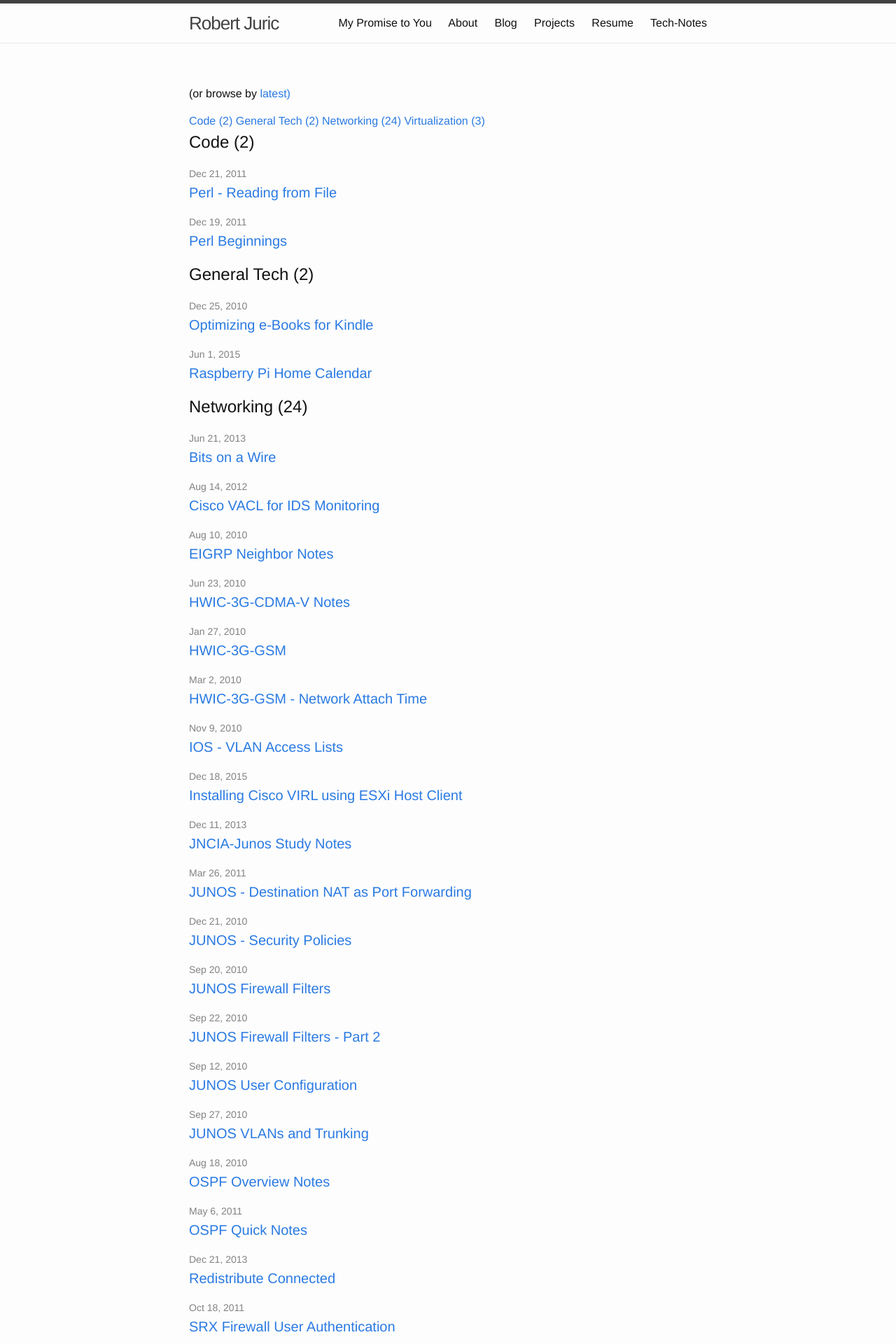
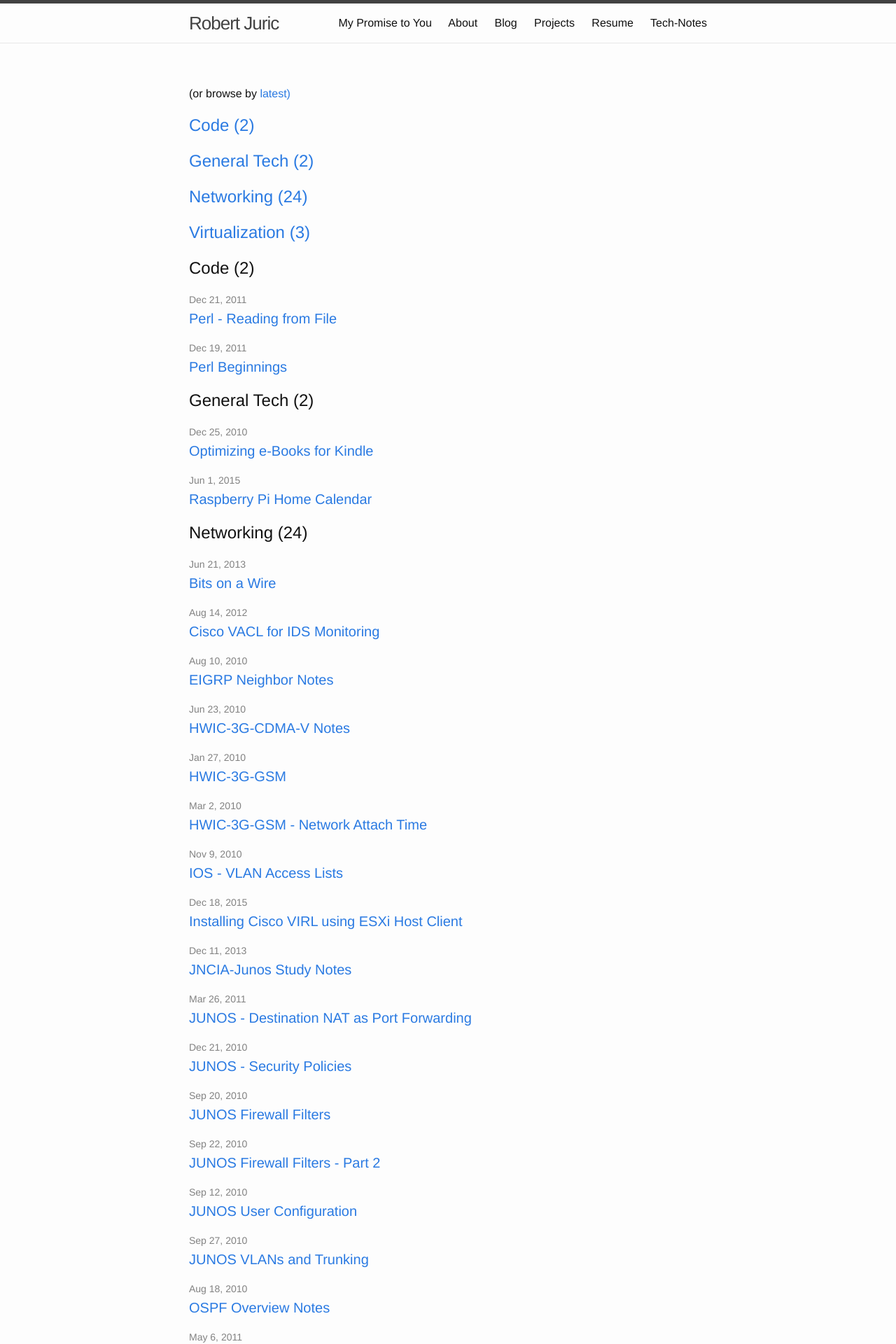
Before and after one commit to robertjuric/robertjuric.github.io, a Jekyll site: the page built from archivebycategory.md, in a window 1280 px wide. Shown: the top 1920 px of the page at 70% size. Built offline with Jekyll 4.4.1, drawn with Linux system fonts in a browser that asks for light colours.

Commit message:
Formatting cleanup

```diff
--- a/archivebycategory.md
+++ b/archivebycategory.md
@@ -16,7 +16,7 @@ sitemap: false
     {% if category[0] == "Blog" %}
     {% else if %}
         <span class="site-tag">
-        <a href="#{{ category | first | slugify }}">{{ category[0] | replace:'-', ' ' }} ({{ category | last | size }})</a>
+        <h2><a href="#{{ category | first | slugify }}">{{ category[0] | replace:'-', ' ' }} ({{ category | last | size }})</a></h2>
         </span>
     {% endif %}
 {% endfor %}
```
